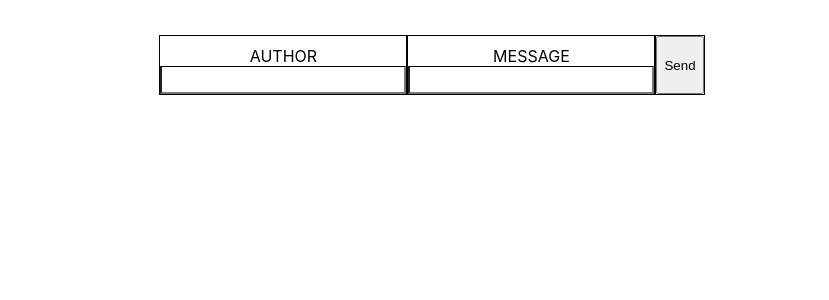
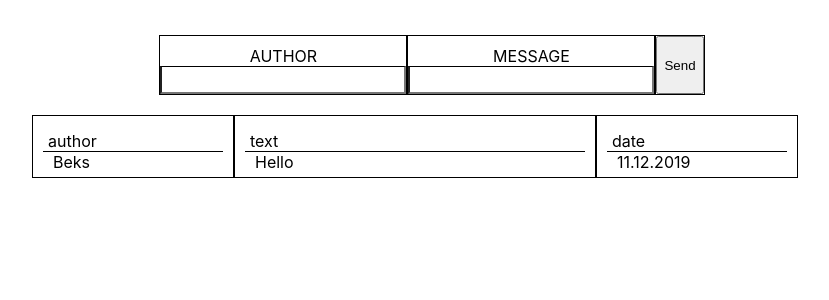
Before and after one commit to PEnluQ/lab_60_Beksultan_Kadyrbekov_Kutman_Sulaimanov, a React (Create React App) app: page / in a window 1280 px wide. Shown: the top 300 px of the page, without its empty margins (208-1037 px from the left). Built offline with nearby package versions, Linux system fonts and the light colour scheme.

Commit message:
edited component that shows all last messages

```diff
--- a/src/components/Messages/Message/Message.css
+++ b/src/components/Messages/Message/Message.css
@@ -0,0 +1,24 @@
+.Message{
+    margin: 20px auto 0;
+    display: flex;
+    max-width: 800px;
+    text-align: left;
+}
+.MessageWrapper{
+    border: 1px solid #000;
+    padding: 5px 20px;
+}
+.Author{
+    width: 20%;
+}
+.Text{
+    width: 40%;
+}
+.Date{
+    width: 20%;
+}
+.MessageWrapper div{
+    border-bottom: 1px solid #000;
+    margin: 0 -10px;
+    padding: 10px 5px 0;
+}
--- a/src/components/Messages/Message/Message.js
+++ b/src/components/Messages/Message/Message.js
@@ -1,10 +1,13 @@
 import React, {Component} from 'react';
+import './Message.css';
 
 class Message extends Component {
     render() {
         return (
             <div className='Message'>
-
+                <div className='MessageWrapper Author'><div>author</div>Beks</div>
+                <div className='MessageWrapper Text'><div>text</div>Hello</div>
+                <div className='MessageWrapper Date'><div>date</div>11.12.2019</div>
             </div>
         );
     }
```
